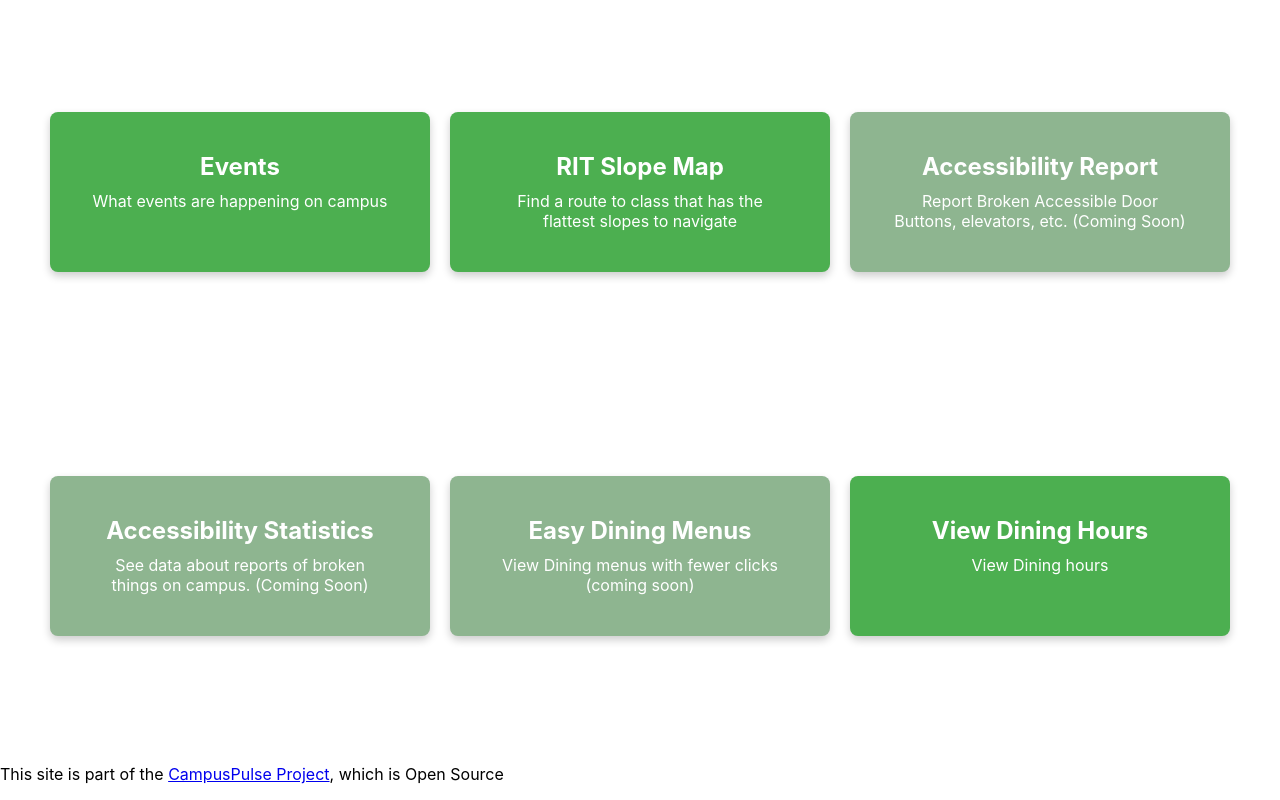
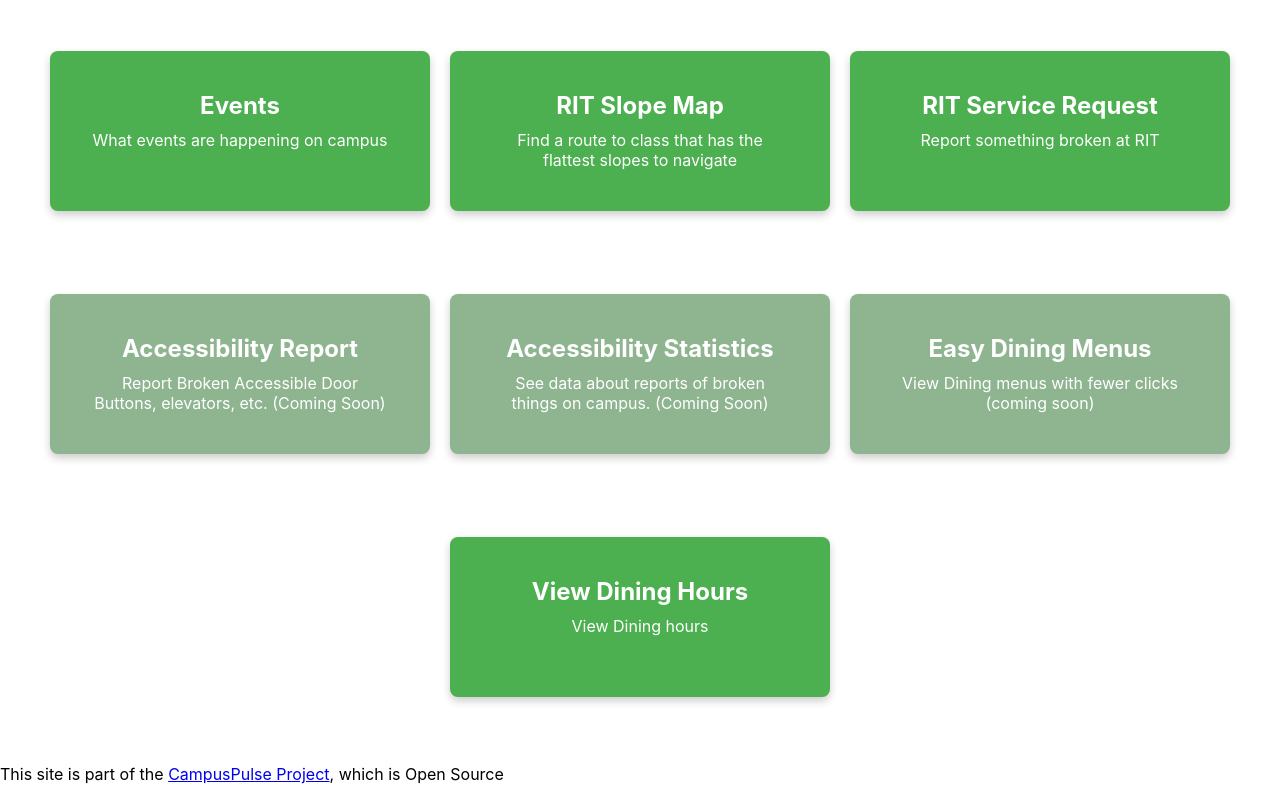
Before and after one commit to CampusPulse/homepage, a React (Create React App) app: page / in a window 1280 px wide. Built offline with nearby package versions, Linux system fonts and the light colour scheme.

Commit message:
add RIT service request item

```diff
--- a/src/App.jsx
+++ b/src/App.jsx
@@ -13,6 +13,11 @@
       title: 'RIT Slope Map',
       description: 'Find a route to class that has the flattest slopes to navigate',
       link: 'https://people.rit.edu/rwb4048/'
+    },
+    {
+      title: 'RIT Service Request',
+      description: 'Report something broken at RIT',
+      link: 'https://help.rit.edu'
     },
     {
       title: 'Accessibility Report',
```
